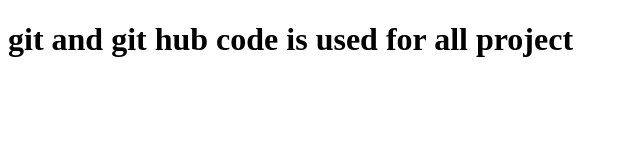
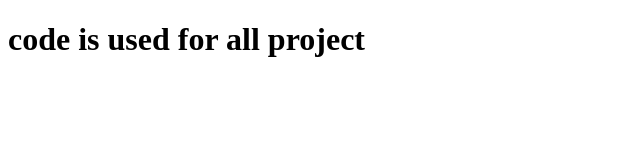
Before and after one commit to Asadullahkhd/lets-learn-git, a plain HTML site: page index.html in a window 1280 px wide. Shown: the whole page, without its empty margins (0-640 px from the left). Drawn offline with Linux system fonts and the light colour scheme.

Commit message:
some changes

```diff
--- a/index.html
+++ b/index.html
@@ -7,6 +7,6 @@
     <title>Document</title>
 </head>
 <body>
-    <h1>git and git hub code is used for all project</h1>
+    <h1>code is used for all project</h1>
 </body>
 </html>
```
